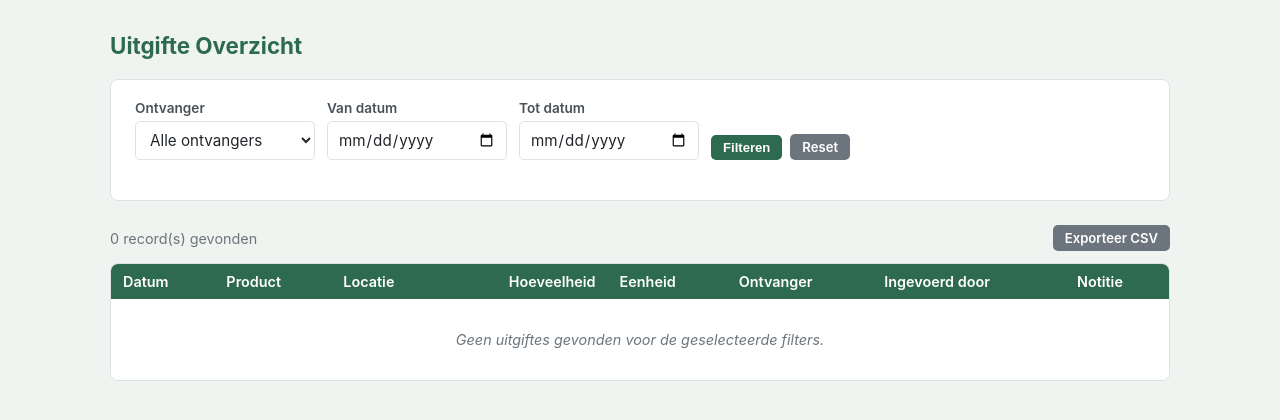
After one commit to mkoks75/Test, a FastAPI app: template templates/uitgiftes.html in a window 1280 px wide. The commit adds this page. Shown: the top 420 px of the page. Run offline with FastAPI, Linux system fonts and the light colour scheme; the template is opened without the code that fills it, so the values that code supplies are empty; parts of the project's set-up code (start-up, migrations or seed data) failed here and were passed over.

Commit message:
uitgifte module toegevoegd

```diff
--- a/main.py
+++ b/main.py
@@ -41,6 +41,12 @@ async def startup():
             conn.commit()
         except Exception:
             pass  # Tabel bestaat nog niet; create_all regelt dit
+
+        # Migreer uitgiftes tabel (aangemaakt via create_all, maar voor zekerheid)
+        try:
+            conn.execute(text("SELECT 1 FROM uitgiftes LIMIT 1"))
+        except Exception:
+            pass  # Wordt aangemaakt door create_all
 
     # Migreer hardcoded gebruikers uit config.py naar de database
     db = database.SessionLocal()
@@ -105,10 +111,12 @@ async def dashboard(request: Request, db: Session = Depends(get_db)):
     if not user:
         return RedirectResponse("/login", status_code=302)
 
-    # Totaaloverzicht per locatie + product
-    results = (
+    # Totaaloverzicht per locatie + product (oogst minus uitgifte)
+    harvest_results = (
         db.query(
+            models.Location.id.label("location_id"),
             models.Location.name.label("location_name"),
+            models.Product.id.label("product_id"),
             models.Product.name.label("product_name"),
             models.Product.unit.label("unit"),
             func.sum(models.HarvestEntry.quantity).label("total"),
@@ -127,12 +135,25 @@ async def dashboard(request: Request, db: Session = Depends(get_db)):
         .all()
     )
 
+    uitgifte_results = (
+        db.query(
+            models.Uitgifte.product_id,
+            models.Uitgifte.location_id,
+            func.sum(models.Uitgifte.quantity).label("total"),
+        )
+        .group_by(models.Uitgifte.product_id, models.Uitgifte.location_id)
+        .all()
+    )
+    uitgifte_map = {(r.product_id, r.location_id): r.total for r in uitgifte_results}
+
     inventory: dict[str, list] = {}
-    for row in results:
+    for row in harvest_results:
+        uitgegeven = uitgifte_map.get((row.product_id, row.location_id), 0)
+        net = row.total - uitgegeven
         if row.location_name not in inventory:
             inventory[row.location_name] = []
         inventory[row.location_name].append(
-            {"product": row.product_name, "unit": row.unit, "total": row.total}
+            {"product": row.product_name, "unit": row.unit, "total": net}
         )
 
     # Detailoverzicht per locatie: individuele entries met volgnummer en houdbaarheidsdatum
@@ -578,3 +599,253 @@ async def admin_activate_location(
         location.active = True
         db.commit()
     return RedirectResponse("/admin", status_code=302)
+
+
+# ── Uitgifte ───────────────────────────────────────────────────────────────────
+
+def _beschikbare_voorraad(db: Session, product_id: int, location_id: int) -> float:
+    harvest_total = (
+        db.query(func.sum(models.HarvestEntry.quantity))
+        .filter(
+            models.HarvestEntry.product_id == product_id,
+            models.HarvestEntry.location_id == location_id,
+        )
+        .scalar()
+    ) or 0.0
+    uitgifte_total = (
+        db.query(func.sum(models.Uitgifte.quantity))
+        .filter(
+            models.Uitgifte.product_id == product_id,
+            models.Uitgifte.location_id == location_id,
+        )
+        .scalar()
+    ) or 0.0
+    return harvest_total - uitgifte_total
+
+
+@app.get("/uitgifte/new")
+async def uitgifte_new(request: Request, db: Session = Depends(get_db)):
+    user = get_current_user(request)
+    if not user:
+        return RedirectResponse("/login", status_code=302)
+
+    products = (
+        db.query(models.Product)
+        .filter(models.Product.active == True)
+        .order_by(models.Product.name)
+        .all()
+    )
+    locations = (
+        db.query(models.Location)
+        .filter(models.Location.active == True)
+        .order_by(models.Location.name)
+        .all()
+    )
+    ontvangers = [
+        r[0]
+        for r in db.query(models.Uitgifte.ontvanger).distinct().order_by(models.Uitgifte.ontvanger).all()
+    ]
+    today = datetime.date.today().isoformat()
+
+    return templates.TemplateResponse(
+        "uitgifte_new.html",
+        {
+            "request": request,
+            "user": user,
+            "products": products,
+            "locations": locations,
+            "ontvangers": ontvangers,
+            "today": today,
+            "error": None,
+            "form": {},
+        },
+    )
+
+
+@app.post("/uitgifte/new")
+async def uitgifte_new_post(
+    request: Request,
+    db: Session = Depends(get_db),
+    product_id: int = Form(...),
+    location_id: int = Form(...),
+    quantity: float = Form(...),
+    ontvanger: str = Form(...),
+    date: str = Form(...),
+    note: str = Form(default=""),
+):
+    user = get_current_user(request)
+    if not user:
+        return RedirectResponse("/login", status_code=302)
+
+    beschikbaar = _beschikbare_voorraad(db, product_id, location_id)
+
+    if quantity > beschikbaar:
+        product = db.query(models.Product).filter(models.Product.id == product_id).first()
+        unit = product.unit if product else ""
+        products = (
+            db.query(models.Product).filter(models.Product.active == True).order_by(models.Product.name).all()
+        )
+        locations = (
+            db.query(models.Location).filter(models.Location.active == True).order_by(models.Location.name).all()
+        )
+        ontvangers = [
+            r[0]
+            for r in db.query(models.Uitgifte.ontvanger).distinct().order_by(models.Uitgifte.ontvanger).all()
+        ]
+        return templates.TemplateResponse(
+            "uitgifte_new.html",
+            {
+                "request": request,
+                "user": user,
+                "products": products,
+                "locations": locations,
+                "ontvangers": ontvangers,
+                "today": date,
+                "error": f"Onvoldoende voorraad. Beschikbaar: {beschikbaar:g} {unit}",
+                "form": {
+                    "product_id": product_id,
+                    "location_id": location_id,
+                    "quantity": quantity,
+                    "ontvanger": ontvanger,
+                    "date": date,
+                    "note": note,
+                },
+            },
+        )
+
+    uitgifte = models.Uitgifte(
+        product_id=product_id,
+        location_id=location_id,
+        quantity=quantity,
+        ontvanger=ontvanger.strip(),
+        date=date,
+        entered_by=user,
+        note=note.strip() or None,
+        created_at=datetime.datetime.utcnow(),
+    )
+    db.add(uitgifte)
+    db.commit()
+    return RedirectResponse("/", status_code=302)
+
+
+@app.get("/uitgiftes")
+async def uitgiftes(
+    request: Request,
+    db: Session = Depends(get_db),
+    ontvanger: str = None,
+    date_from: str = None,
+    date_to: str = None,
+):
+    user = get_current_user(request)
+    if not user:
+        return RedirectResponse("/login", status_code=302)
+
+    query = (
+        db.query(models.Uitgifte)
+        .join(models.Product, models.Uitgifte.product_id == models.Product.id)
+        .join(models.Location, models.Uitgifte.location_id == models.Location.id)
+    )
+    if ontvanger:
+        query = query.filter(models.Uitgifte.ontvanger == ontvanger)
+    if date_from:
+        query = query.filter(models.Uitgifte.date >= date_from)
+    if date_to:
+        query = query.filter(models.Uitgifte.date <= date_to)
+
+    entries = query.order_by(models.Uitgifte.date.desc(), models.Uitgifte.created_at.desc()).all()
+
+    # Totaal per ontvanger per product
+    totaal_query = (
+        db.query(
+            models.Uitgifte.ontvanger,
+            models.Product.name.label("product_name"),
+            models.Product.unit.label("unit"),
+            func.sum(models.Uitgifte.quantity).label("total"),
+        )
+        .join(models.Product, models.Uitgifte.product_id == models.Product.id)
+        .group_by(models.Uitgifte.ontvanger, models.Product.id, models.Product.name, models.Product.unit)
+        .order_by(models.Uitgifte.ontvanger, models.Product.name)
+    )
+    if ontvanger:
+        totaal_query = totaal_query.filter(models.Uitgifte.ontvanger == ontvanger)
+    if date_from:
+        totaal_query = totaal_query.filter(models.Uitgifte.date >= date_from)
+    if date_to:
+        totaal_query = totaal_query.filter(models.Uitgifte.date <= date_to)
+
+    totaal_rows = totaal_query.all()
+    totaal_per_ontvanger: dict[str, list] = {}
+    for r in totaal_rows:
+        if r.ontvanger not in totaal_per_ontvanger:
+            totaal_per_ontvanger[r.ontvanger] = []
+        totaal_per_ontvanger[r.ontvanger].append(
+            {"product": r.product_name, "unit": r.unit, "total": r.total}
+        )
+
+    alle_ontvangers = [
+        r[0]
+        for r in db.query(models.Uitgifte.ontvanger).distinct().order_by(models.Uitgifte.ontvanger).all()
+    ]
+
+    return templates.TemplateResponse(
+        "uitgiftes.html",
+        {
+            "request": request,
+            "user": user,
+            "entries": entries,
+            "totaal_per_ontvanger": totaal_per_ontvanger,
+            "alle_ontvangers": alle_ontvangers,
+            "filter_ontvanger": ontvanger or "",
+            "filter_date_from": date_from or "",
+            "filter_date_to": date_to or "",
+        },
+    )
+
+
+@app.get("/uitgiftes/export")
+async def uitgiftes_export(
+    request: Request,
+    db: Session = Depends(get_db),
+    ontvanger: str = None,
+    date_from: str = None,
+    date_to: str = None,
+):
+    user = get_current_user(request)
+    if not user:
+        return RedirectResponse("/login", status_code=302)
+
+    query = (
+        db.query(models.Uitgifte)
+        .join(models.Product, models.Uitgifte.product_id == models.Product.id)
+        .join(models.Location, models.Uitgifte.location_id == models.Location.id)
+    )
+    if ontvanger:
+        query = query.filter(models.Uitgifte.ontvanger == ontvanger)
+    if date_from:
+        query = query.filter(models.Uitgifte.date >= date_from)
+    if date_to:
+        query = query.filter(models.Uitgifte.date <= date_to)
+
+    entries = query.order_by(models.Uitgifte.date.desc(), models.Uitgifte.created_at.desc()).all()
+
+    output = io.StringIO()
+    writer = csv.writer(output, delimiter=";")
+    writer.writerow(["Datum", "Product", "Locatie", "Hoeveelheid", "Eenheid", "Ontvanger", "Ingevoerd door", "Notitie"])
+    for e in entries:
+        writer.writerow([
+            e.date,
+            e.product.name,
+            e.location.name,
+            e.quantity,
+            e.product.unit,
+            e.ontvanger,
+            e.entered_by,
+            e.note or "",
+        ])
+
+    filename = f"uitgifte_export_{datetime.date.today().isoformat()}.csv"
+    return StreamingResponse(
+        io.BytesIO(output.getvalue().encode("utf-8-sig")),
+        media_type="text/csv",
+        headers={"Content-Disposition": f"attachment; filename={filename}"},
+    )
--- a/templates/base.html
+++ b/templates/base.html
@@ -15,6 +15,8 @@
   <a href="/harvest/new" {% if request.url.path == '/harvest/new' %}class="actief"{% endif %}>Nieuwe Oogst</a>
   <a href="/history" {% if request.url.path == '/history' %}class="actief"{% endif %}>Geschiedenis</a>
   <a href="/verlopen" {% if request.url.path == '/verlopen' %}class="actief"{% endif %}>Bijna verlopen</a>
+  <a href="/uitgifte/new" {% if request.url.path == '/uitgifte/new' %}class="actief"{% endif %}>Uitgifte registreren</a>
+  <a href="/uitgiftes" {% if request.url.path == '/uitgiftes' %}class="actief"{% endif %}>Uitgifte overzicht</a>
   <a href="/admin" {% if request.url.path == '/admin' %}class="actief"{% endif %}>Beheer</a>
   <span class="spacer"></span>
   <span class="gebruiker">Ingelogd als {{ user }}</span>
--- /dev/null
+++ b/templates/uitgiftes.html
@@ -0,0 +1,112 @@
+{% extends "base.html" %}
+{% block title %}Uitgifte Overzicht - Boerderij Voorraad{% endblock %}
+
+{% block content %}
+<main>
+  <h1>Uitgifte Overzicht</h1>
+
+  <div class="kaart">
+    <form method="get" action="/uitgiftes">
+      <div class="filter-balk">
+        <div class="veld">
+          <label for="ontvanger">Ontvanger</label>
+          <select id="ontvanger" name="ontvanger">
+            <option value="">Alle ontvangers</option>
+            {% for naam in alle_ontvangers %}
+            <option value="{{ naam }}" {% if filter_ontvanger == naam %}selected{% endif %}>{{ naam }}</option>
+            {% endfor %}
+          </select>
+        </div>
+
+        <div class="veld">
+          <label for="date_from">Van datum</label>
+          <input type="date" id="date_from" name="date_from" value="{{ filter_date_from }}">
+        </div>
+
+        <div class="veld">
+          <label for="date_to">Tot datum</label>
+          <input type="date" id="date_to" name="date_to" value="{{ filter_date_to }}">
+        </div>
+
+        <div style="display:flex; gap:8px; align-items:flex-end;">
+          <button type="submit" class="btn btn-primair btn-klein">Filteren</button>
+          <a href="/uitgiftes" class="btn btn-secundair btn-klein">Reset</a>
+        </div>
+      </div>
+    </form>
+  </div>
+
+  <div style="display:flex; justify-content:space-between; align-items:center; margin-bottom:12px;">
+    <span style="font-size:.9rem; color:#6c757d;">{{ entries|length }} record(s) gevonden</span>
+    <a href="/uitgiftes/export?{% if filter_ontvanger %}ontvanger={{ filter_ontvanger }}&{% endif %}{% if filter_date_from %}date_from={{ filter_date_from }}&{% endif %}{% if filter_date_to %}date_to={{ filter_date_to }}{% endif %}"
+       class="btn btn-secundair btn-klein">
+      Exporteer CSV
+    </a>
+  </div>
+
+  <div class="kaart" style="padding:0; overflow:hidden;">
+    <table>
+      <thead>
+        <tr>
+          <th>Datum</th>
+          <th>Product</th>
+          <th>Locatie</th>
+          <th style="text-align:right;">Hoeveelheid</th>
+          <th>Eenheid</th>
+          <th>Ontvanger</th>
+          <th>Ingevoerd door</th>
+          <th>Notitie</th>
+        </tr>
+      </thead>
+      <tbody>
+        {% for e in entries %}
+        <tr>
+          <td>{{ e.date }}</td>
+          <td>{{ e.product.name }}</td>
+          <td>{{ e.location.name }}</td>
+          <td style="text-align:right; font-weight:600;">{{ "%.2f"|format(e.quantity) }}</td>
+          <td>{{ e.product.unit }}</td>
+          <td>{{ e.ontvanger }}</td>
+          <td>{{ e.entered_by }}</td>
+          <td style="color:#6c757d; font-size:.85rem;">{{ e.note or "" }}</td>
+        </tr>
+        {% else %}
+        <tr>
+          <td colspan="8" class="geen-data">Geen uitgiftes gevonden voor de geselecteerde filters.</td>
+        </tr>
+        {% endfor %}
+      </tbody>
+    </table>
+  </div>
+
+  {% if totaal_per_ontvanger %}
+  <h2 style="margin-top: 36px;">Totaal per ontvanger</h2>
+  {% for naam, producten in totaal_per_ontvanger.items() %}
+  <div class="kaart" style="padding:0; overflow:hidden; margin-bottom:16px;">
+    <table>
+      <thead>
+        <tr>
+          <th colspan="3" style="font-size:1rem;">{{ naam }}</th>
+        </tr>
+        <tr style="background:#e9ecef;">
+          <th style="background:#e9ecef; color:#495057;">Product</th>
+          <th style="background:#e9ecef; color:#495057;">Eenheid</th>
+          <th style="background:#e9ecef; color:#495057; text-align:right;">Totaal uitgegeven</th>
+        </tr>
+      </thead>
+      <tbody>
+        {% for rij in producten %}
+        <tr>
+          <td>{{ rij.product }}</td>
+          <td>{{ rij.unit }}</td>
+          <td style="text-align:right; font-weight:600;">{{ "%.2f"|format(rij.total) }}</td>
+        </tr>
+        {% endfor %}
+      </tbody>
+    </table>
+  </div>
+  {% endfor %}
+  {% endif %}
+
+</main>
+{% endblock %}
```
Also changed, not shown: models.py (+20 -0 lines), templates/uitgifte_new.html (added, +79 -0 lines).
